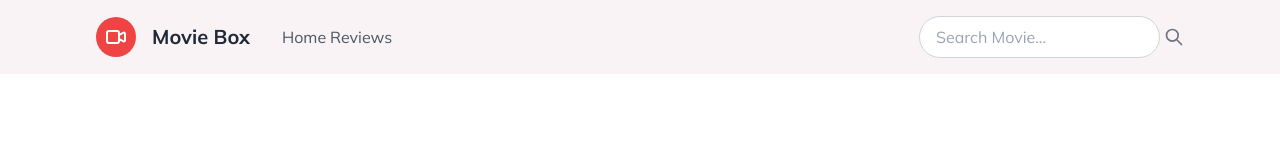
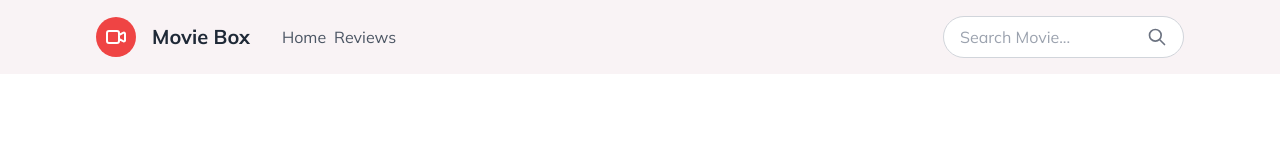
Before and after one commit to mulindaD/movie-box, a React (Create React App) app: page /reviews in a window 1280 px wide. Shown: the top 160 px of the page. Built offline with nearby package versions, Linux system fonts and the light colour scheme.

Commit message:
Fixed Searchbar Styling

```diff
--- a/src/App.js
+++ b/src/App.js
@@ -19,9 +19,7 @@ function App() {
   return (
    <Router>
     <div className="app bg-rose-light px-12">
-      <div
-        className='flex py-4 px-12 items-center justify-between sticky bg-rose-light top-0 z-10'
-      >
+      <div className='flex py-4 px-12 items-center justify-between sticky bg-rose-light top-0 z-10'>
         <Header />
         <SearchBar onSearch={handleSearch} />
       </div>
--- a/src/components/Header.js
+++ b/src/components/Header.js
@@ -13,7 +13,7 @@ function Header() {
         <span className='font-bold text-xl text-gray-800'>Movie Box</span>
       </div>
       <nav>
-        <ul className='flex items-start space-x-1'>
+        <ul className='flex items-start space-x-2'>
           <li className='text-gray-600 hover:text-gray-800'>
             <Link to="/">Home</Link>
           </li>
--- a/src/components/SearchBar.js
+++ b/src/components/SearchBar.js
@@ -10,13 +10,14 @@ function SearchBar({ onSearch }) {
 
   return (
     <div>
-      <form onSubmit={handleSubmit} className='flex items-center space-x-1'>
+      <form onSubmit={handleSubmit}
+        className='flex items-center space-x-1 w-full pl-4 pr-4 py-2 border border-gray-300 bg-white rounded-full focus:outline-none focus:border-gray-500'
+      >
         <input
           type="text"
           value={term}
           onChange={(e) => setTerm(e.target.value)}
           placeholder="Search Movie..."
-          className='className="w-full pl-4 pr-10 py-2 border border-gray-300 rounded-full focus:outline-none focus:border-gray-500"'
         />
         <button type="submit">
           <svg xmlns="http://www.w3.org/2000/svg" className="h-5 w-5 text-gray-500 hover:text-gray-800" fill="none" viewBox="0 0 24 24" stroke="currentColor">
```
